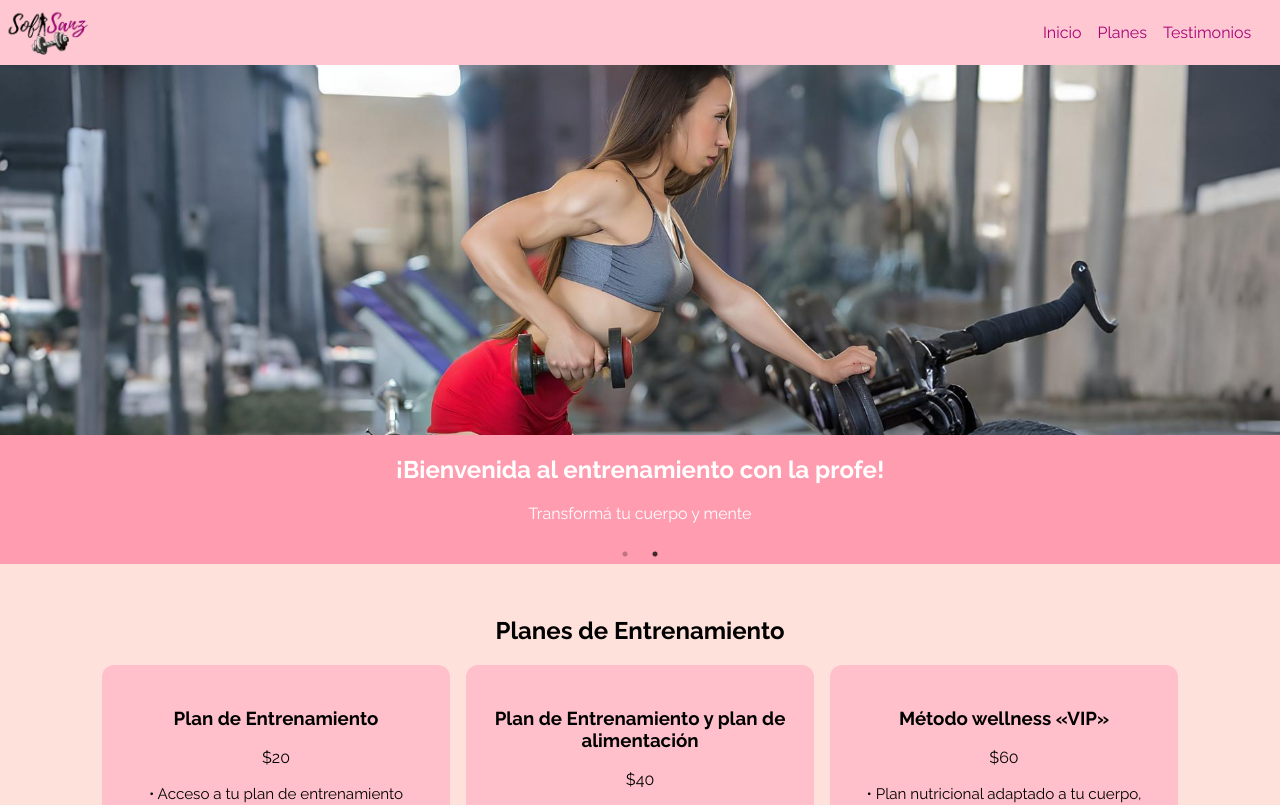
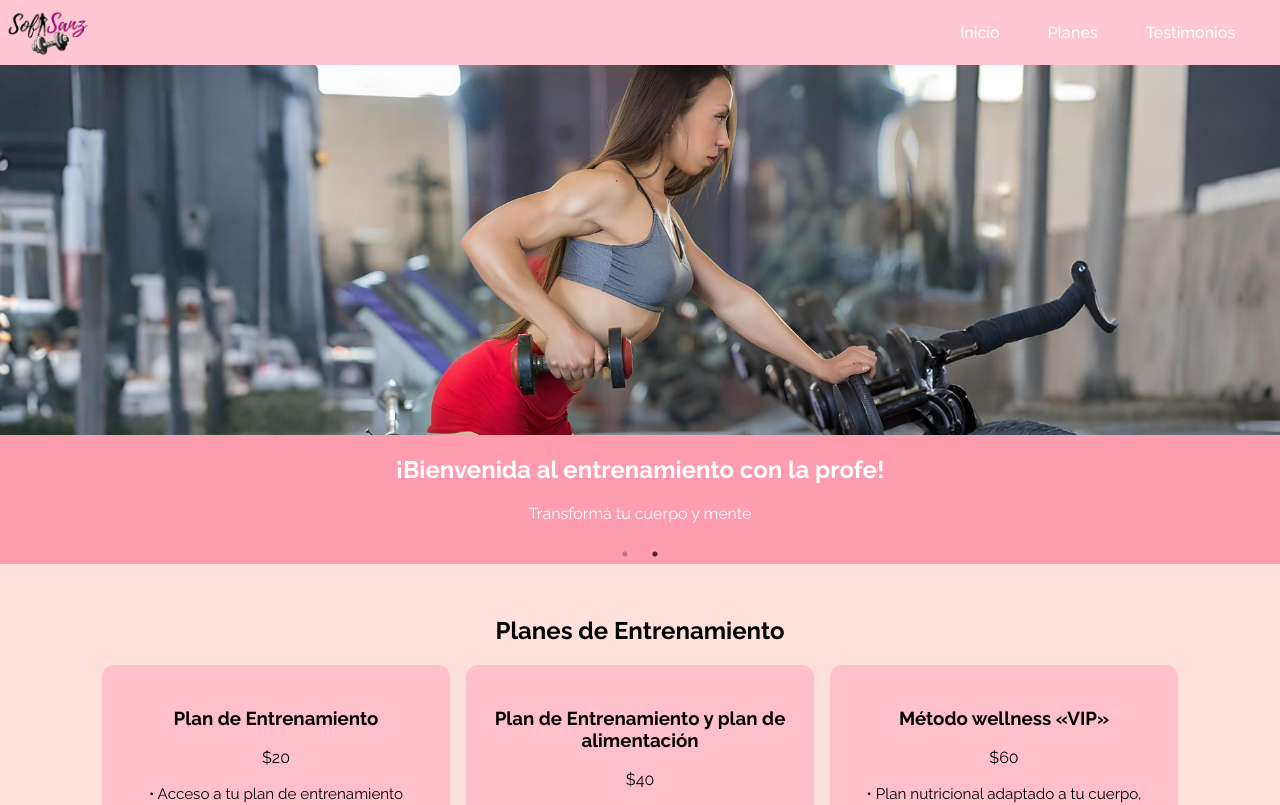
Before and after one commit to Luciano888/SofiaSanzFitness, a Next.js app in the folder landing-page/: page / in a window 1280 px wide. Shown: the top 805 px of the page. Built offline with nearby package versions, Linux system fonts and the light colour scheme.

Commit message:
Estilos menu

```diff
--- a/landing-page/src/components/Header.tsx
+++ b/landing-page/src/components/Header.tsx
@@ -3,7 +3,7 @@ import styles from './styles/Header.module.css';
 
 export default function Header() {
   return (
-    <header className={styles.header}>
+    <header id="inicio" className={styles.header}>
       <nav>
         <ul className={styles.navList}>
           <li className={styles.logo}>
--- a/landing-page/src/components/HeroSlider.tsx
+++ b/landing-page/src/components/HeroSlider.tsx
@@ -23,7 +23,7 @@ export default function HeroSlider() {
   };
 
   return (
-    <section id="inicio" className={styles.slider}>
+    <section className={styles.slider}>
       <Slider {...settings}>
         {images.map((src, i) => (
           <div key={i} className={styles.slide}>
--- a/landing-page/src/components/styles/Header.module.css
+++ b/landing-page/src/components/styles/Header.module.css
@@ -14,6 +14,22 @@
   align-items: center;
   gap: 1rem;
 }
+
+.navItem a {
+  color: white;
+  text-decoration: none;
+  font-weight: 500;
+  display: block; /* necesario para que el fondo cubra el área */
+  padding: 0.5rem 1rem;
+  border-radius: 0.5rem;
+  transition: background-color 0.3s ease, color 0.3s ease;
+}
+
+.navItem a:hover {
+  background-color: #f06292; /* rosa al pasar el mouse */
+  color: white;
+}
+
 
 .menu {
   margin-left: 1%;
```
